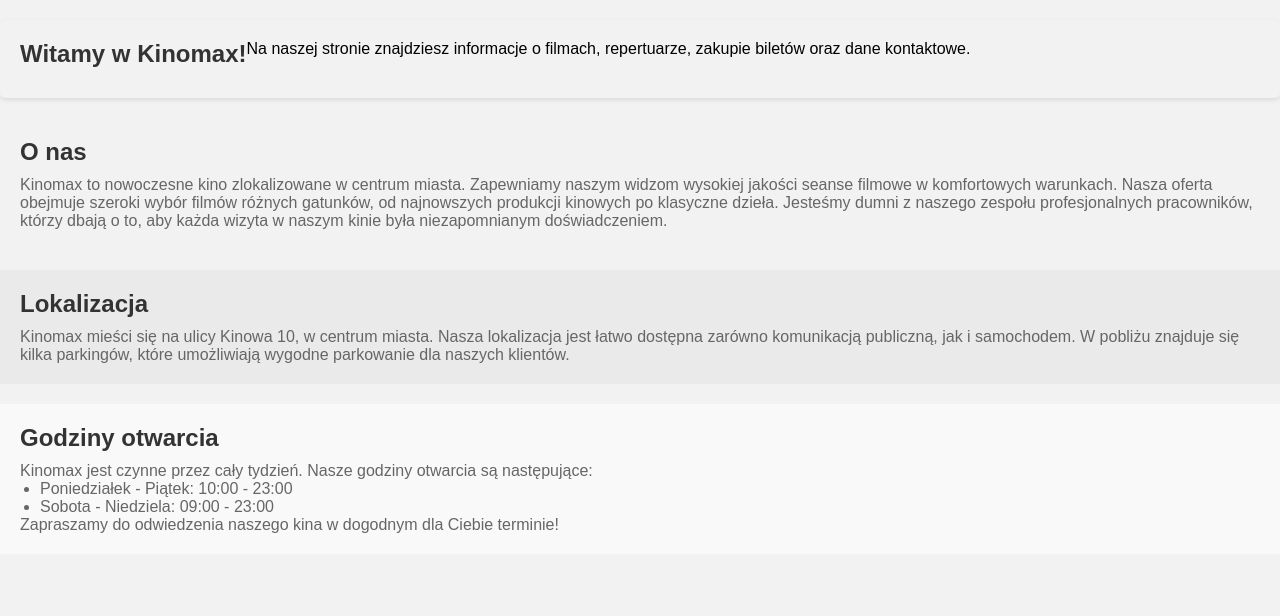
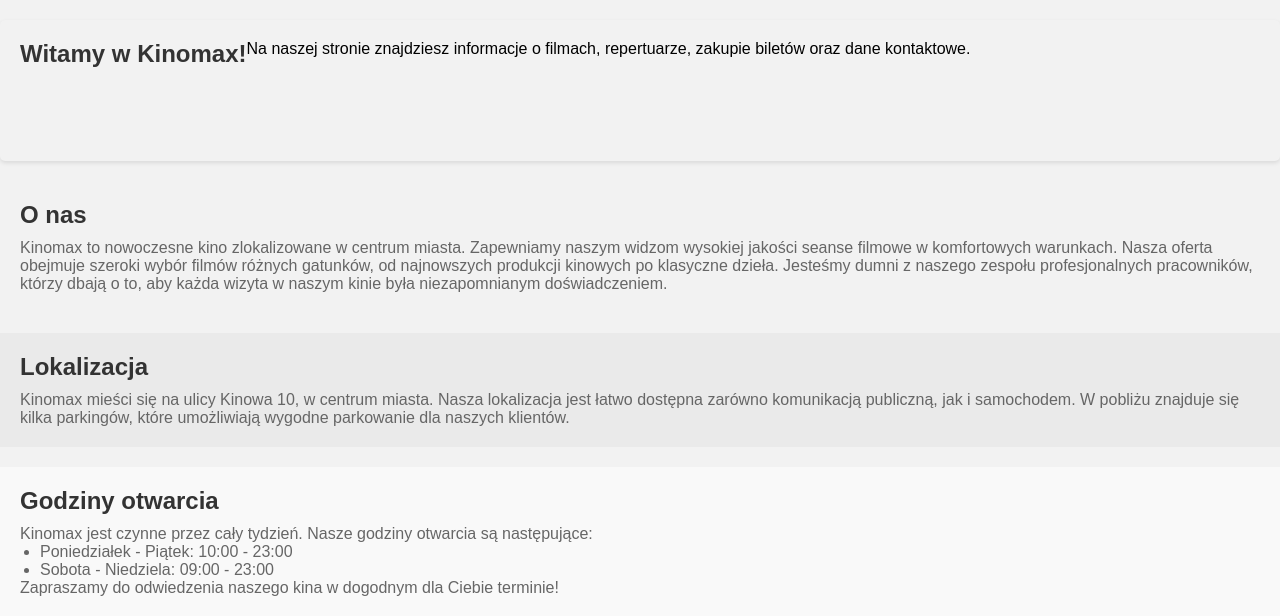
Before and after one commit to KacperTkaczyk/Portfolio, a PHP site: page /Kino/index.html in a window 1280 px wide. Shown: the part 105-721 px from the top of the page. Run offline with PHP 8.4, Linux system fonts and the light colour scheme.

Commit message:
Update style.css

```diff
--- a/Kino/style.css
+++ b/Kino/style.css
@@ -53,7 +53,7 @@ h1, h2, h3 {
 #content {
   display: flex;
   text-align: center;
-  flex-grow: wrap;
+  flex-grow: 1;
 }
 
 footer {
```
